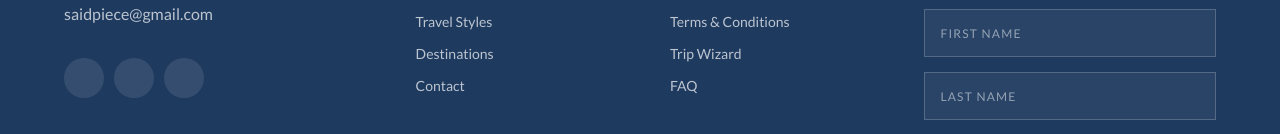
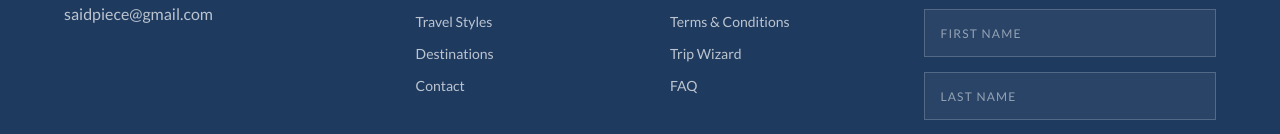
Before and after one commit to guruwangchuk7/saidpiece-travel, a Next.js app: page / in a window 1280 px wide. Shown: the part 7883-8017 px from the top of the page. Built offline with nearby package versions, Linux system fonts and the light colour scheme; a web font is replaced by a local one.

Commit message:
Remove empty footer badge placeholders

```diff
--- a/src/components/Footer.tsx
+++ b/src/components/Footer.tsx
@@ -22,11 +22,6 @@ export default function Footer() {
                             Thimphu, Bhutan<br />
                             saidpiece@gmail.com
                         </address>
-                        <div className="footer-badges">
-                            <div className="footer-badge"></div>
-                            <div className="footer-badge"></div>
-                            <div className="footer-badge"></div>
-                        </div>
                     </div>
                     <div className="footer-col">
                         <h4>Quick Links</h4>
```
Also changed, not shown: src/app/browse/page.tsx (line endings or trailing spaces).
